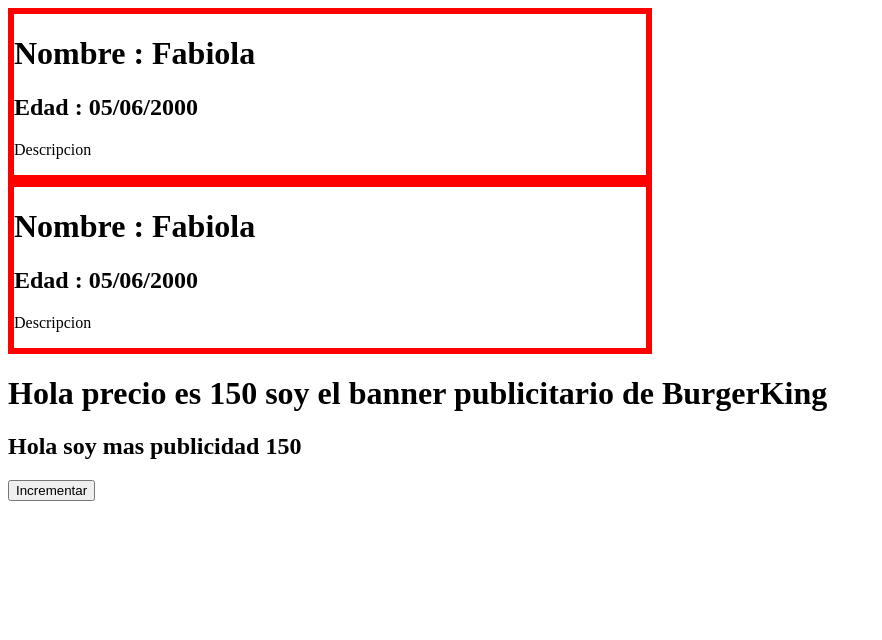
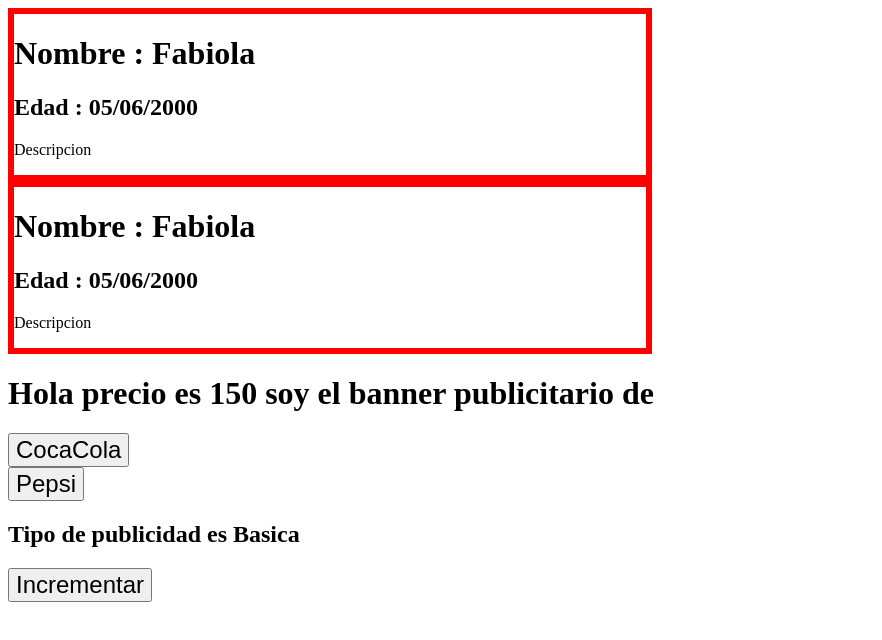
Before and after one commit to reds98/Empleate-Angular, an Angular app in the folder HolaMundo/: page / in a window 1280 px wide. Shown: the top 640 px of the page, without its empty margins (0-882 px from the left). Built offline with nearby package versions, Linux system fonts and the light colour scheme.

Commit message:
Agregue la directiva ngIf al componente Banner

```diff
--- a/HolaMundo/src/app/banner-publicitario/banner-publicitario.component.css
+++ b/HolaMundo/src/app/banner-publicitario/banner-publicitario.component.css
@@ -0,0 +1,8 @@
+img{
+    width: 30%;
+}
+button{
+    width: auto;
+    font-size: 1.5em;
+    display: block;
+}
--- a/HolaMundo/src/app/banner-publicitario/banner-publicitario.component.html
+++ b/HolaMundo/src/app/banner-publicitario/banner-publicitario.component.html
@@ -1,3 +1,9 @@
 <h1>Hola precio es {{precio}} soy el banner publicitario de {{company}}</h1>
-<h2>Hola soy mas publicidad {{precio}}</h2>
+<button (click)="escojerCoca()">CocaCola</button>
+<button (click)="escojerPepsi()">Pepsi</button>
+<img *ngIf="company=='CocaCola'" src="https://www.revistaneo.com/sites/default/files/2021-05/coca-cola.jpg" alt="">
+<img *ngIf="company=='Pepsi'" src="https://insiderlatam.com/wp-content/uploads/2017/10/PepsiShazam2-665x459.jpg" alt="">
+
+<h2 *ngIf="precio<200" >Tipo de publicidad es Basica</h2>
+<h2 *ngIf="precio>=200" >Tipo de publicidad es Premium</h2>
 <button (click)="incrementarPrecio()">Incrementar</button>
--- a/HolaMundo/src/app/banner-publicitario/banner-publicitario.component.ts
+++ b/HolaMundo/src/app/banner-publicitario/banner-publicitario.component.ts
@@ -6,12 +6,17 @@
   styleUrls: ['./banner-publicitario.component.css']
 })
 export class BannerPublicitarioComponent  {
-  company:string="BurgerKing"
+  company:string=""
   precio:number=150
 
   incrementarPrecio(){
-    this.precio=this.precio*10
-
+    this.precio=this.precio+10
+  }
+  escojerCoca(){
+    this.company="CocaCola"
+  }
+  escojerPepsi(){
+    this.company="Pepsi"
   }
 
 }
```
